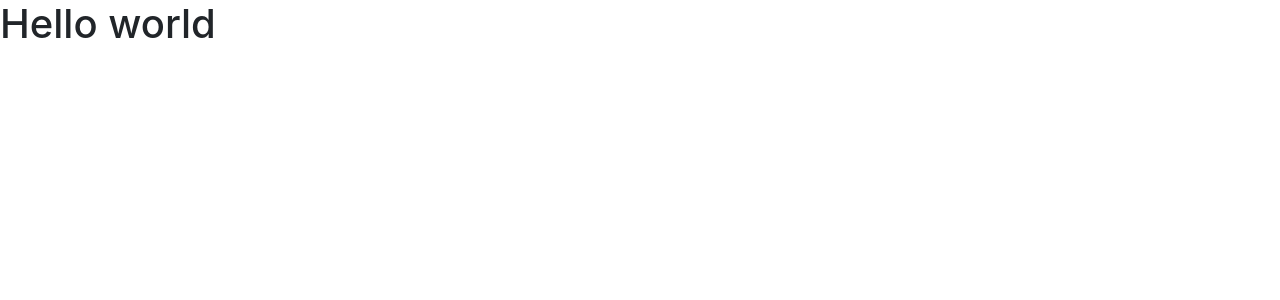
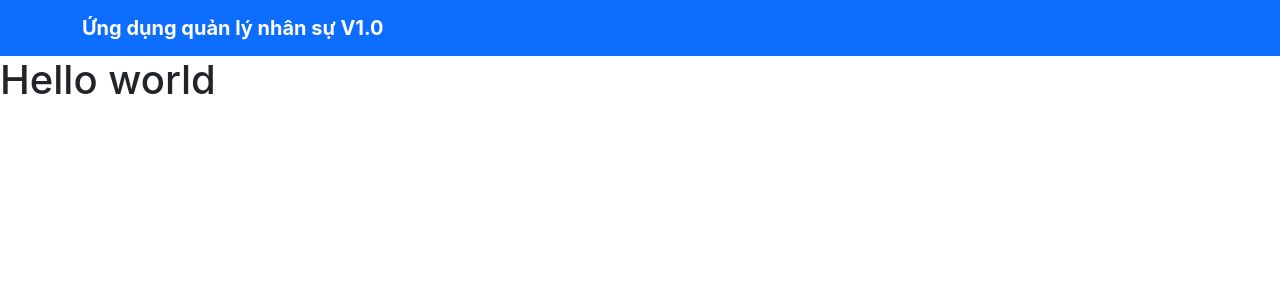
Before and after one commit to Binhbong37/asm1, a React (Create React App) app: page / in a window 1280 px wide. Shown: the top 300 px of the page. Built offline with nearby package versions, Linux system fonts and the light colour scheme.

Commit message:
1. Tạo phần header, refactor lại giao diện từ đầu

```diff
--- a/package.json
+++ b/package.json
@@ -1,5 +1,5 @@
 {
-  "name": "asm2",
+    "name": "bai-tap",
     "version": "0.1.0",
     "private": true,
     "dependencies": {
--- a/public/index.html
+++ b/public/index.html
@@ -24,7 +24,7 @@
       work correctly both with client-side routing and a non-root public URL.
       Learn how to configure a non-root public URL by running `npm run build`.
     -->
-    <title>React App</title>
+        <title>Quan ly nhan su</title>
     </head>
     <body>
         <noscript>You need to enable JavaScript to run this app.</noscript>
@@ -38,6 +38,5 @@
 
       To begin the development, run `npm start` or `yarn start`.
       To create a production bundle, use `npm run build` or `yarn build`.
-    -->
-  </body>
+    --></body>
 </html>
--- a/src/App.js
+++ b/src/App.js
@@ -1,10 +1,12 @@
 import React from 'react';
 
 import './App.css';
+import Header from './Component/HeaderComp';
 
 const App = () => {
     return (
         <div>
+            <Header />
             <h1>Hello world</h1>
         </div>
     );
--- /dev/null
+++ b/src/Component/HeaderComp.js
@@ -0,0 +1,18 @@
+import React from 'react';
+import { Navbar, NavbarBrand } from 'reactstrap';
+
+const Header = () => {
+    return (
+        <div>
+            <Navbar dark color="primary">
+                <div className="container">
+                    <NavbarBrand href="/">
+                        Ứng dụng quản lý nhân sự V1.0
+                    </NavbarBrand>
+                </div>
+            </Navbar>
+        </div>
+    );
+};
+
+export default Header;
```
Also changed, not shown: 2 other files (tests, documents, lock files or other folders). Lines whose indentation alone changed are shown as unchanged.
